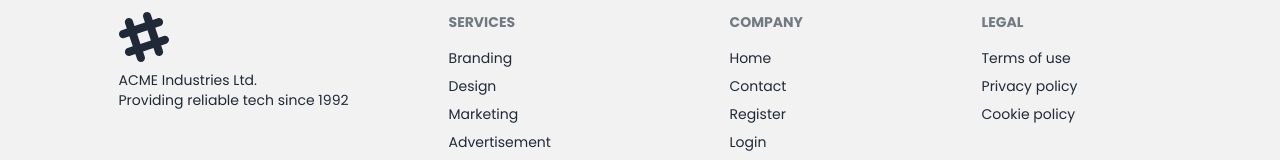
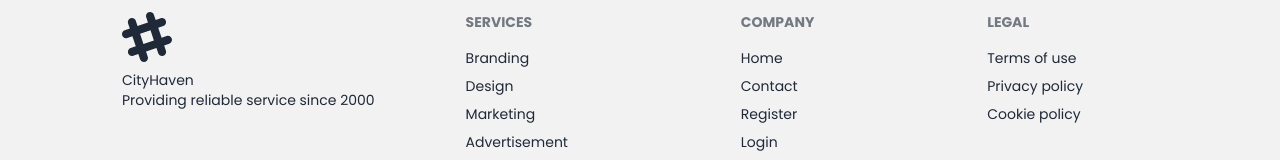
Before and after one commit to Tawsif05/assignment-09, a React (Vite) app: page / in a window 1280 px wide. Shown: the part 4051-4211 px from the top of the page. Built offline with nearby package versions, Linux system fonts and the light colour scheme; no server answers.

Commit message:
Again footer update

```diff
--- a/src/components/Footer/Footer.jsx
+++ b/src/components/Footer/Footer.jsx
@@ -17,9 +17,9 @@ const Footer = () => {
                         d="M22.672 15.226l-2.432.811.841 2.515c.33 1.019-.209 2.127-1.23 2.456-1.15.325-2.148-.321-2.463-1.226l-.84-2.518-5.013 1.677.84 2.517c.391 1.203-.434 2.542-1.831 2.542-.88 0-1.601-.564-1.86-1.314l-.842-2.516-2.431.809c-1.135.328-2.145-.317-2.463-1.229-.329-1.018.211-2.127 1.231-2.456l2.432-.809-1.621-4.823-2.432.808c-1.355.384-2.558-.59-2.558-1.839 0-.817.509-1.582 1.327-1.846l2.433-.809-.842-2.515c-.33-1.02.211-2.129 1.232-2.458 1.02-.329 2.13.209 2.461 1.229l.842 2.515 5.011-1.677-.839-2.517c-.403-1.238.484-2.553 1.843-2.553.819 0 1.585.509 1.85 1.326l.841 2.517 2.431-.81c1.02-.33 2.131.211 2.461 1.229.332 1.018-.21 2.126-1.23 2.456l-2.433.809 1.622 4.823 2.433-.809c1.242-.401 2.557.484 2.557 1.838 0 .819-.51 1.583-1.328 1.847m-8.992-6.428l-5.01 1.675 1.619 4.828 5.011-1.674-1.62-4.829z"></path>
                 </svg>
                 <p>
-                    ACME Industries Ltd.
+                    CityHaven
                     <br />
-                    Providing reliable tech since 1992
+                    Providing reliable service since 2000
                 </p>
             </aside>
             <nav>
```
